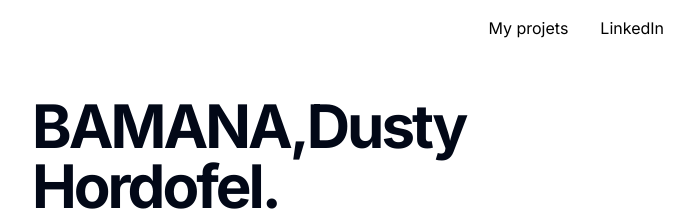
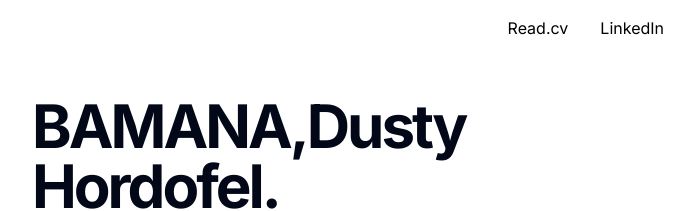
Before and after one commit to Dusty-Hordofel/hordofel-dusty, a Next.js app: page / in a window 1280 px wide. Shown: the top 211 px of the page, without its empty margins (292-987 px from the left). Built offline with nearby package versions, Linux system fonts and the light colour scheme.

Commit message:
Update navbar.tsx

```diff
--- a/src/components/navbar/navbar.tsx
+++ b/src/components/navbar/navbar.tsx
@@ -7,7 +7,7 @@ type Props = {};
 
 const Navbar = (props: Props) => {
   const navItems = [
-    { label: "My projets", url: "/" },
+    { label: "Read.cv", url: "https://read.cv/hordofel" },
     {
       label: "LinkedIn",
       url: "https://www.linkedin.com/in/dusty-hordofel-bamana-08389310a/",
@@ -22,9 +22,11 @@ const Navbar = (props: Props) => {
             initial={{ opacity: 0, translateY: -20 }}
             animate={{ opacity: 1, translateY: 0 }}
             transition={{ duration: 0.5, delay: index * 0.3, ease: "easeOut" }}
-            className="text-black"
+            className="relative inline-block text-black after:content-[''] after:absolute after:bottom-0 after:left-0 after:h-[2px] after:w-0 after:bg-black after:transition-all after:duration-300 hover:after:w-full"
           >
-            <Link href={item.url}>{item.label}</Link>
+            <Link href={item.url} target="_blank">
+              {item.label}
+            </Link>
           </motion.li>
         ))}
       </ul>
```
